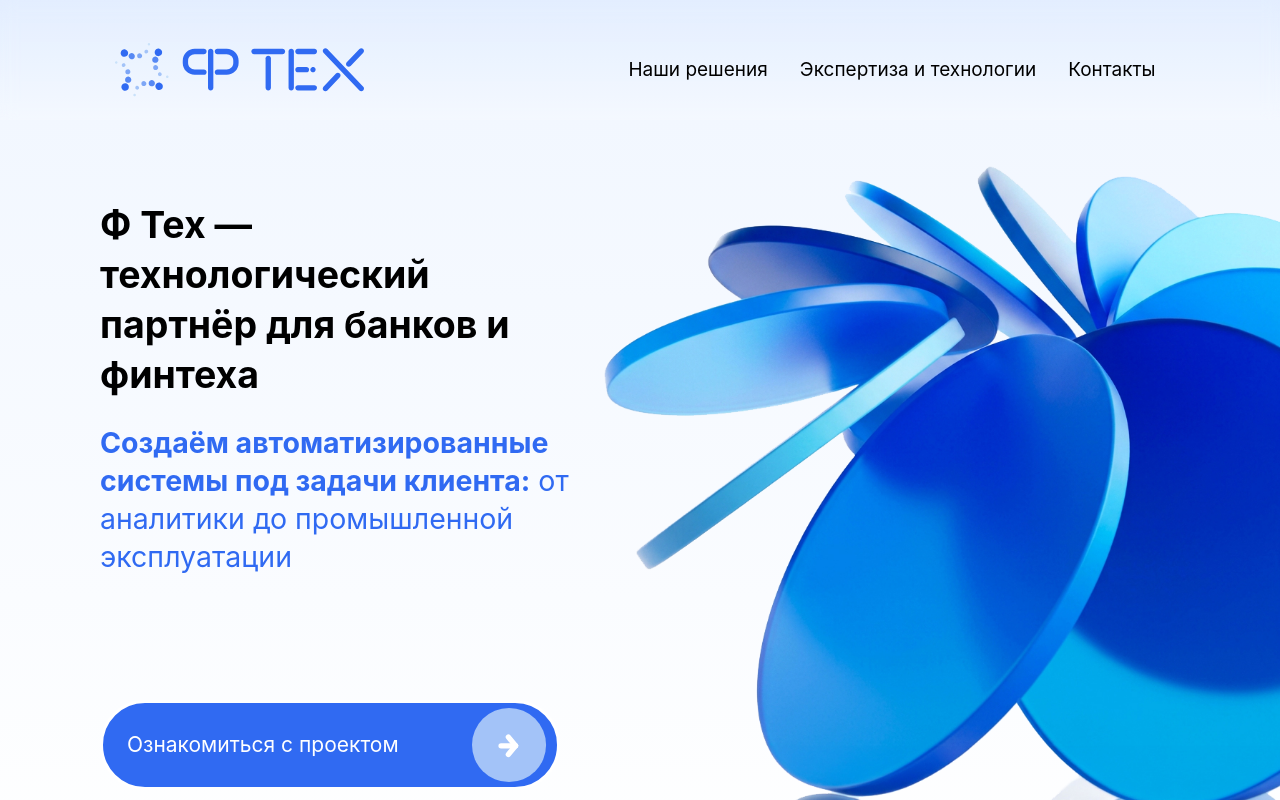
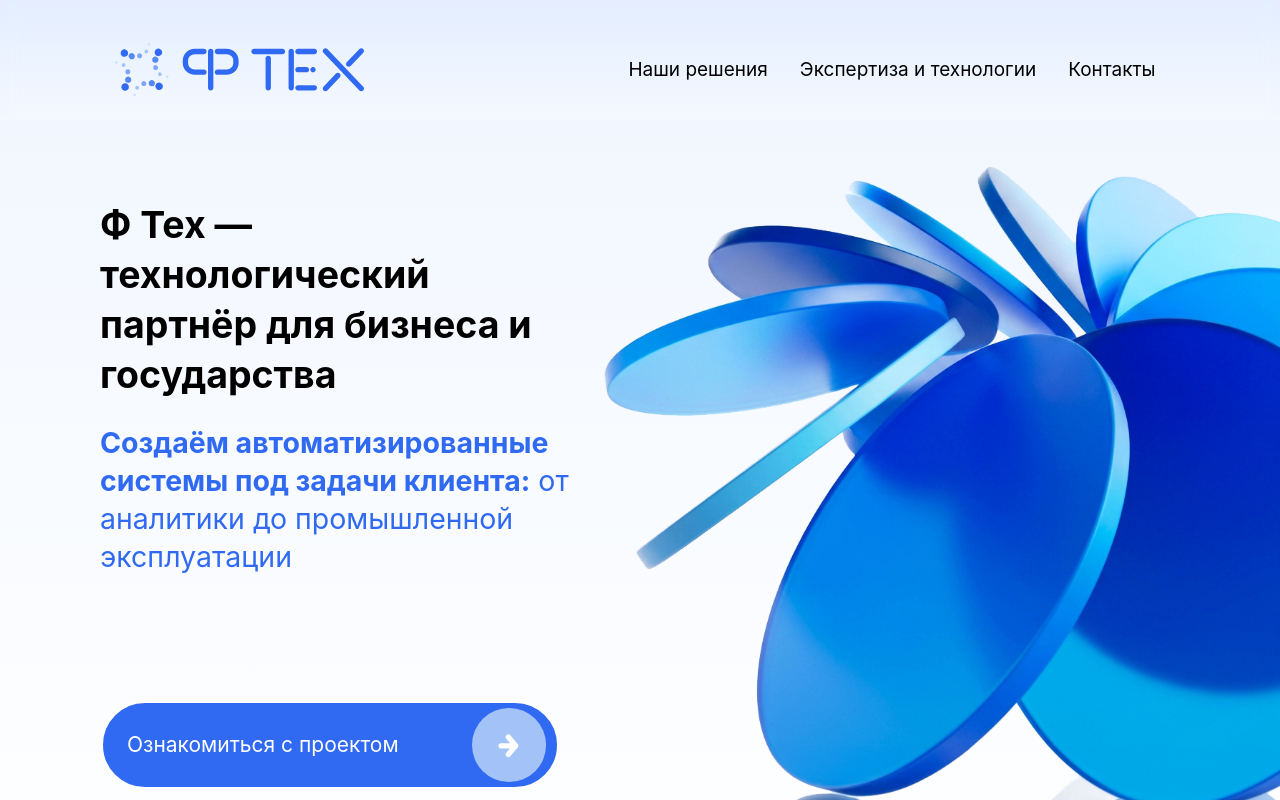
Before and after one commit to Dizel714/f-tech-landing, a Vue app: page / in a window 1280 px wide. Shown: the top 800 px of the page. Built offline with nearby package versions, Linux system fonts and the light colour scheme.

Commit message:
Финальные изменения перед новой веткой

```diff
--- a/src/components/sections/HeroSection.vue
+++ b/src/components/sections/HeroSection.vue
@@ -8,7 +8,7 @@
 
       <div class="hero__content">
         <h1 class="hero__title">
-          Ф Тех — технологический партнёр для банков и финтеха
+          Ф Тех — технологический партнёр для бизнеса и государства
         </h1>
         <p class="hero__description">
                    <strong>Создаём автоматизированные системы под задачи клиента:</strong> от аналитики до промышленной эксплуатации
```
